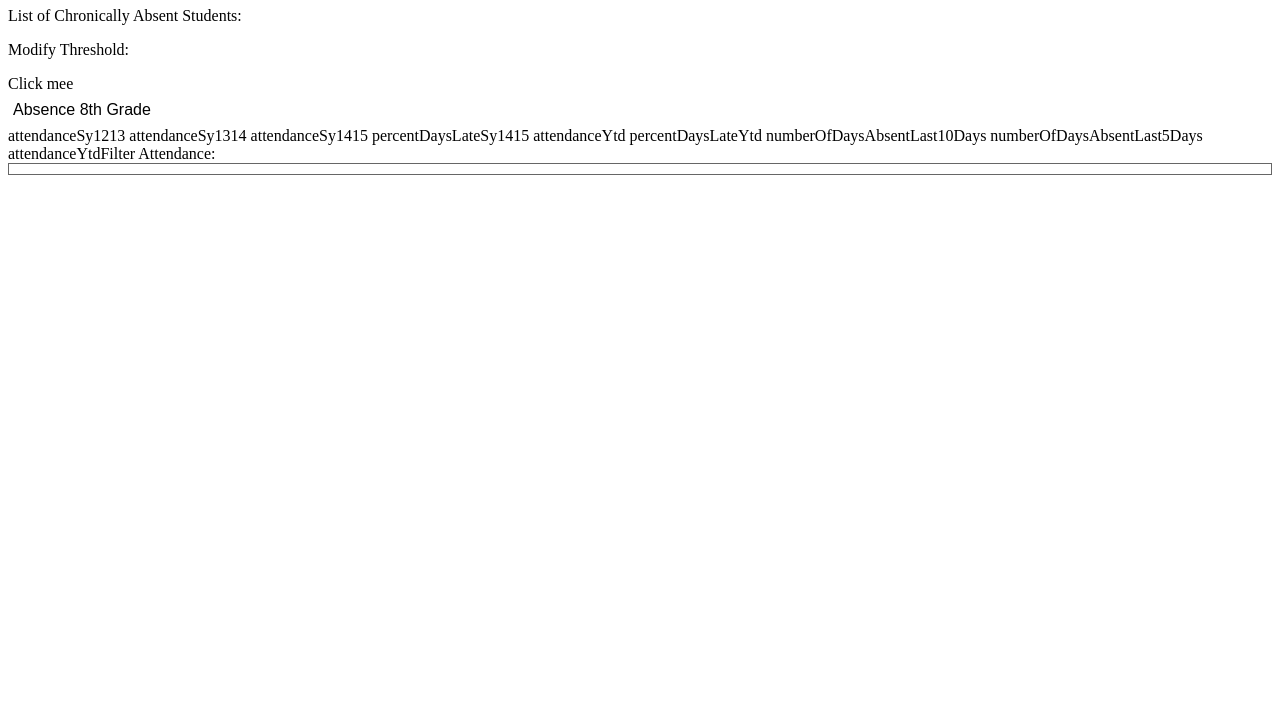
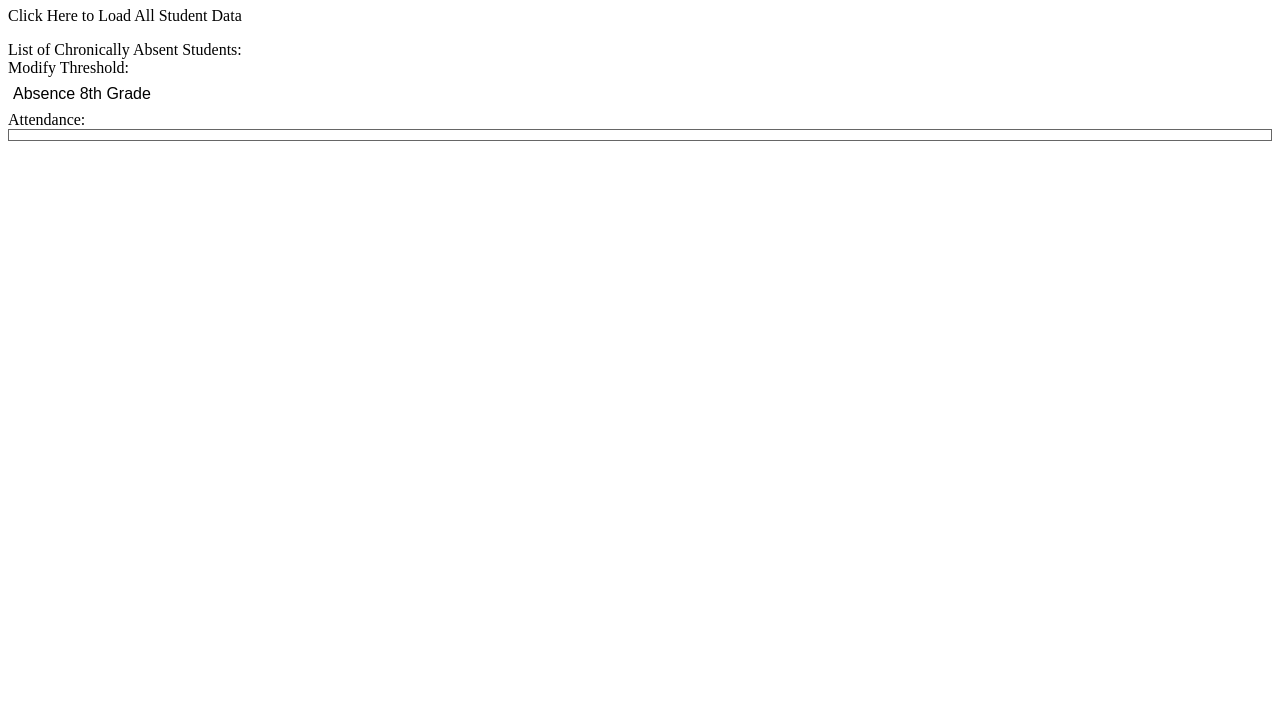
Before and after one commit to samguergen/StudentAttendance, a website: page app/index.html in a window 1280 px wide. Shown: the part 73-800 px from the top of the page. Drawn offline with nearby package versions, Linux system fonts and the light colour scheme; some packages are replaced by stand-ins of ours.

Commit message:
reordered some divs

```diff
--- a/app/index.html
+++ b/app/index.html
@@ -11,16 +11,19 @@
 
 <h1> Student Attendance Dashboard </h1>
 
-<div class="absent-list">
+<!-- <div class="absent-list">
   List of Chronically Absent Students: <br>
-</div>
+</div> -->
+
+  <p> <a ng-click="loadStudentInfo()"> Click Here to Load All Student Data</a> </p>
+
+<!--   <a ng-click="checkAttendance(attendance8thGrade)">Click mee</a>
+</div> -->
+
+List of Chronically Absent Students:
 
 <div class="threshold">
-  <p> Modify Threshold: </p>
-
-  <a ng-click="checkAttendance(attendance8thGrade)">Click mee</a>
-</div>
-
+  Modify Threshold:
 <div class="absence-type">
    <select>
       <option ng-click="checkAttendance(attendance8thGrade)">Absence 8th Grade</option>
@@ -34,40 +37,24 @@
    </select>
 </div>
 
-attendanceSy1213
-attendanceSy1314
-attendanceSy1415
-percentDaysLateSy1415
-attendanceYtd
-percentDaysLateYtd
-numberOfDaysAbsentLast10Days
-numberOfDaysAbsentLast5Days
-attendanceYtdFilter
 
-<!-- <p> <a ng-click="loadStudentInfo()"> Click here to load data.</a> </p> -->
+
 <table>
 <!--     <tr>
         <th>Id</th>
         <th>First Name</th>
         <th>Last Name</th>
     </tr> -->
-<!--     <tr ng-repeat="person in people">
-        <td>{{person.id}}</td>
-        <td>{{person.firstName}}</td>
-        <td>{{person.lastName}}</td>
-    </tr> -->
+    <tr ng-repeat="student in students">
 
-
-        <tr ng-repeat="student in students">
-
-       <td>{{ student.studentId }}</td>
+        <td>{{ student.studentId }}</td>
         <td>{{ student.studentName }}</td>
         <td>{{ student.cohort }}</td>
         <td>{{ student.schoolName }}</td>
         <td>{{ student.gender }}</td>
         <td>{{ student.studentEmail }}</td>
         <td>{{ student.ethnicity }}</td>
-      </tr>
+    </tr>
 
 Attendance:
       <tr>
```
